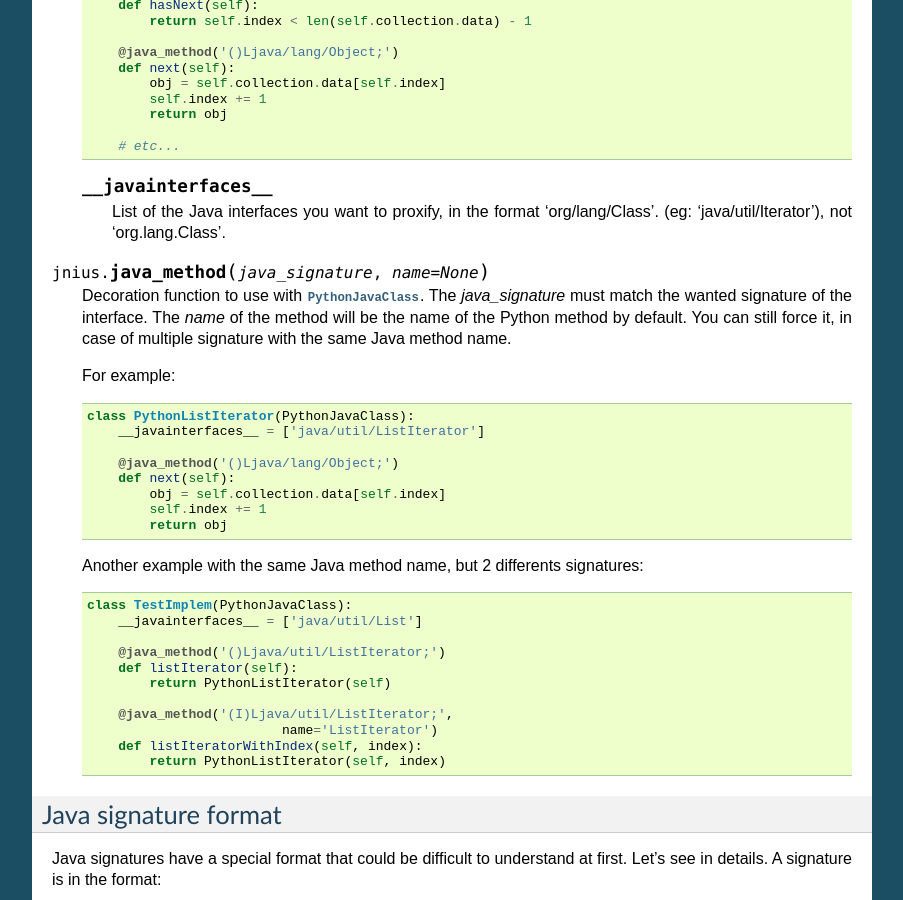
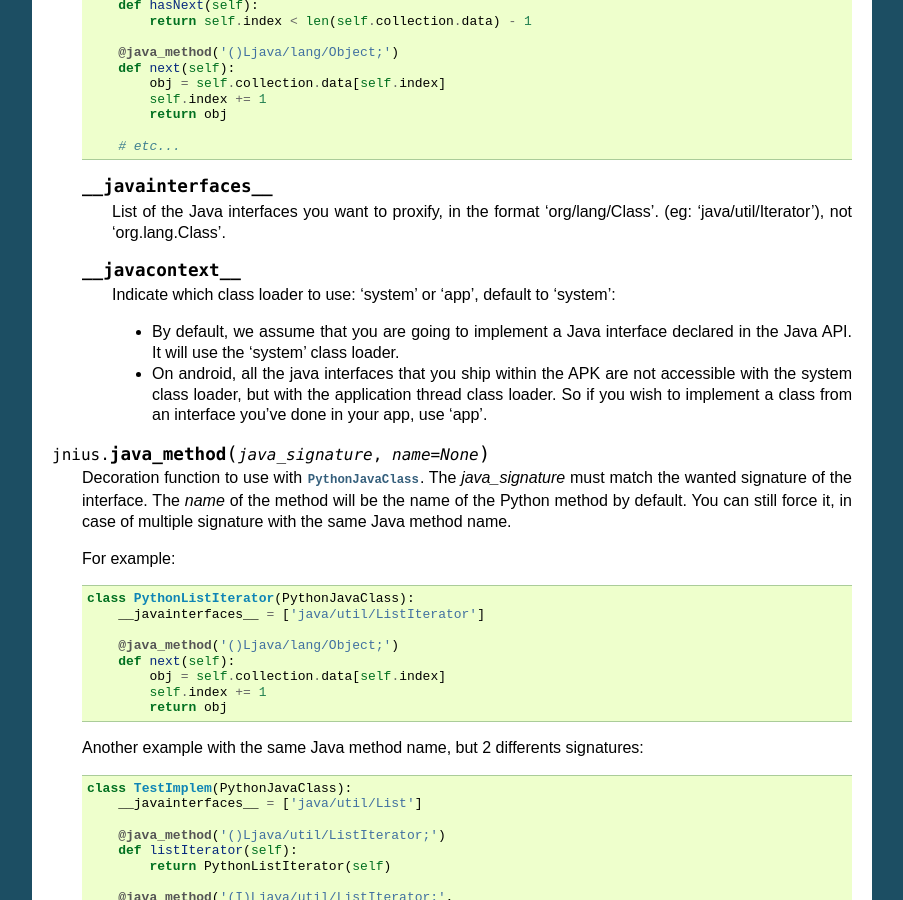
Before and after one commit to kivy/pyjnius, a Sphinx documentation site: the page built from docs/source/api.rst, in a window 1280 px wide and 900 px high, scrolled down 3195 px. Shown: the whole window, without its empty margins (198-1101 px from the left). Built offline with Sphinx 7.4.7, drawn with Linux system fonts in a browser that asks for light colours; some of the changed text lies outside the part shown.

Commit message:
add missing documentation for __javacontext__ in PythonJavaClass

```diff
--- a/docs/source/api.rst
+++ b/docs/source/api.rst
@@ -223,6 +223,18 @@ Java class implementation in Python
         List of the Java interfaces you want to proxify, in the format
         'org/lang/Class'. (eg: 'java/util/Iterator'), not 'org.lang.Class'.
 
+    .. attribute:: __javacontext__
+
+        Indicate which class loader to use: 'system' or 'app', default to 'system':
+
+        - By default, we assume that you are going to implement a Java
+          interface declared in the Java API. It will use the 'system' class
+          loader.
+        - On android, all the java interfaces that you ship within the APK are
+          not accessible with the system class loader, but with the application
+          thread class loader. So if you wish to implement a class from an
+          interface you've done in your app, use 'app'.
+
 .. function:: java_method(java_signature, name=None)
 
     Decoration function to use with :class:`PythonJavaClass`. The
```
